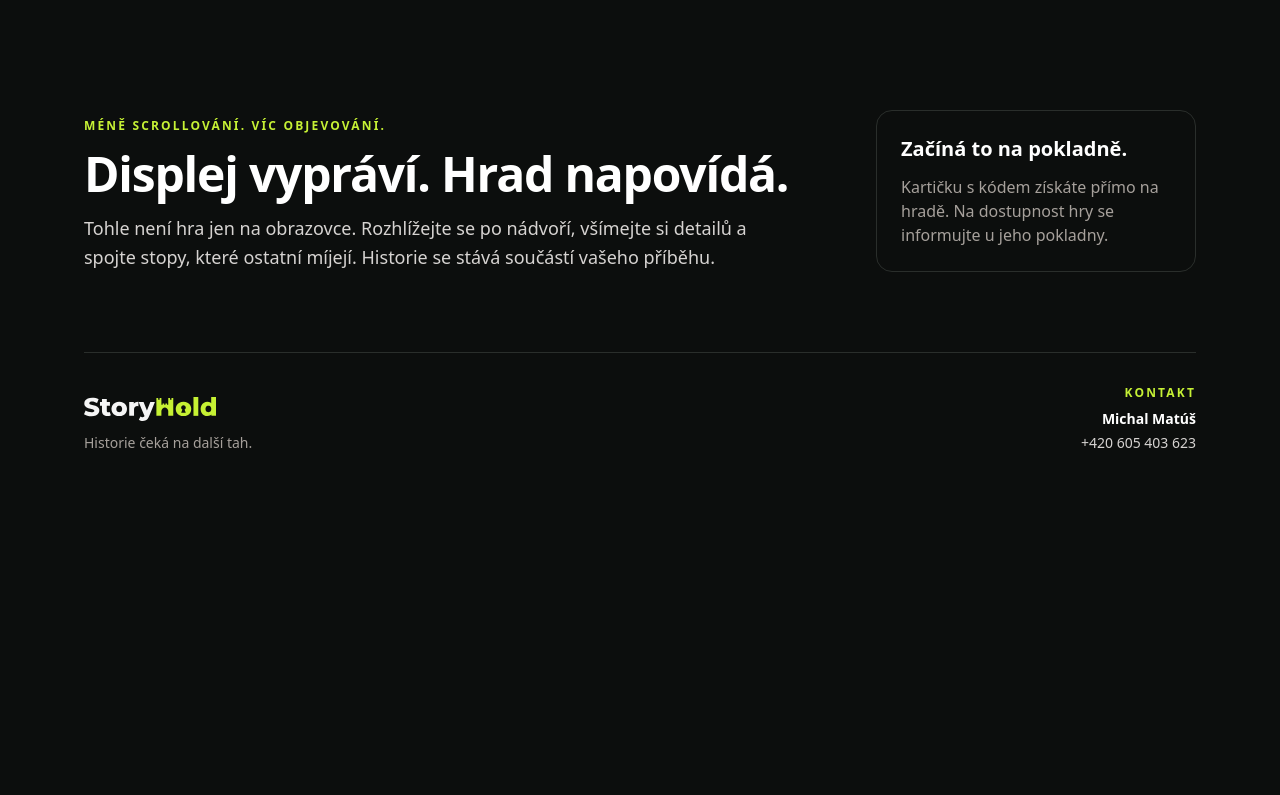
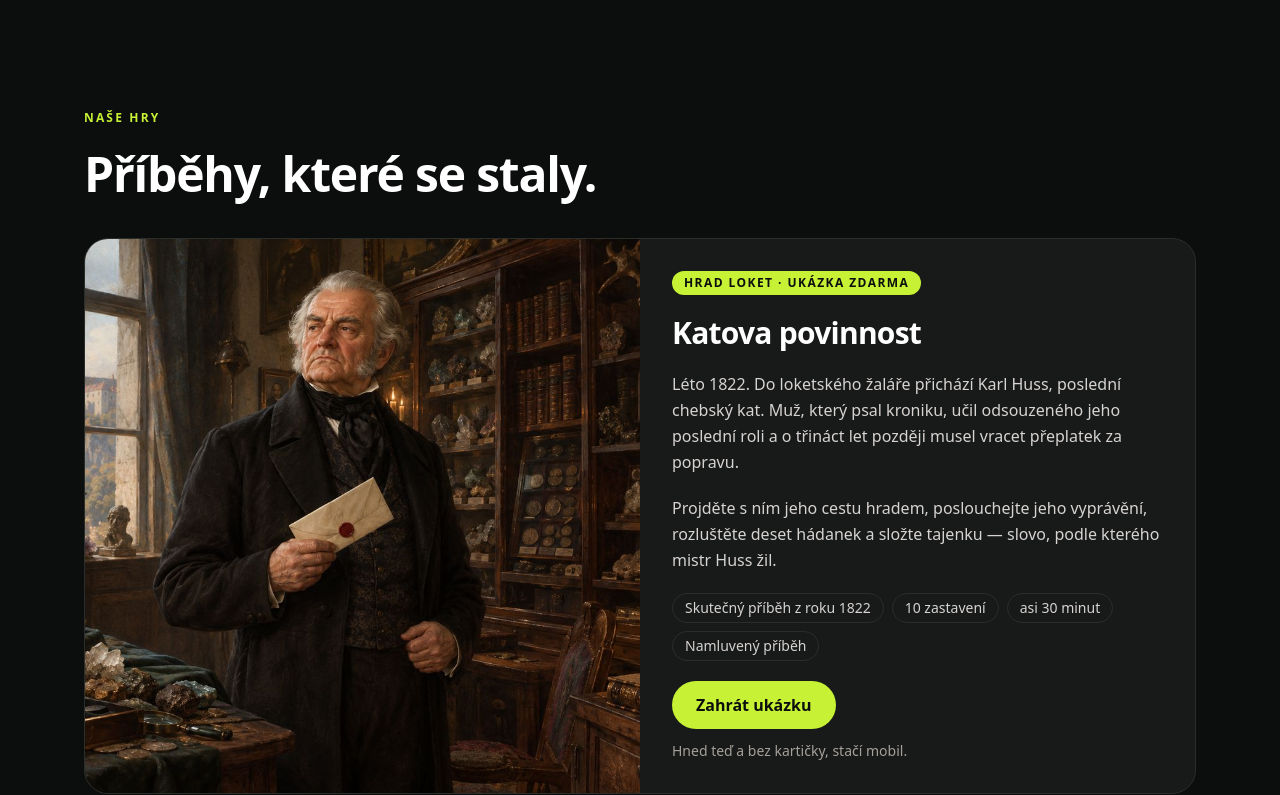
Before and after one commit to BigMcz/zazitkove_hry, a React (Vite) app in the folder frontend/: page / in a window 1280 px wide. Shown: the part 1371-2166 px from the top of the page. Before the commit the page ends 1856 px from the top, so only its background shows below. Built offline with nearby package versions, Linux system fonts and the light colour scheme.

Commit message:
Add an Our games section with the Loket demo game to the landing page

```diff
--- a/frontend/src/pages/HomePage.tsx
+++ b/frontend/src/pages/HomePage.tsx
@@ -11,7 +11,7 @@ import type { StartLocationState } from './StartPage.tsx'
 
 /**
  * Landing page of StoryHold (design in docs/image.png):
- * hero, entering the code from the card, three steps and how it works on site.
+ * hero, entering the code from the card, three steps, our games and how it works on site.
  */
 export default function HomePage() {
   const location = useLocation()
@@ -31,6 +31,7 @@ export default function HomePage() {
           <Hero />
           <CodeEntry message={message} />
           <Steps />
+          <OurGames />
           <OnSite />
         </main>
         <SiteFooter />
@@ -124,29 +125,24 @@ function PhonePreview() {
   )
 }
 
-/** Entering the code from the card (a QR code on the card opens /?kod=ABCD-2345 with the code filled in). */
-function CodeEntry({ message }: { message?: string }) {
-  const { token, setToken } = useSessionToken()
+/**
+ * Uses an access code: a new code opens the game intro, a code already in use (e.g. on another phone)
+ * continues that game.
+ */
+function useEnterCode() {
+  const { setToken } = useSessionToken()
   const navigate = useNavigate()
-  const [searchParams] = useSearchParams()
-  const [code, setCode] = useState(() => formatAccessCode(searchParams.get('kod') ?? '', ''))
   const checkCode = useMutation({ mutationFn: api.checkCode })
   const startSession = useStartSession()
 
-  function handleSubmit(event: FormEvent) {
-    event.preventDefault()
-    const typed = code.trim()
-    if (typed === '') {
-      return
-    }
-    checkCode.mutate(typed, {
+  function enterCode(code: string) {
+    checkCode.mutate(code, {
       onSuccess: (check) => {
         if (!check.resumesGame) {
           const state: StartLocationState = { check }
           navigate('/start', { state })
           return
         }
-        // The code is already in use (e.g. on another phone): continue that game.
         startSession.mutate(
           { code: check.code, teamName: null },
           {
@@ -162,8 +158,27 @@ function CodeEntry({ message }: { message?: string }) {
     })
   }
 
-  const error = checkCode.error ?? startSession.error
-  const pending = checkCode.isPending || startSession.isPending
+  return {
+    enterCode,
+    error: checkCode.error ?? startSession.error,
+    pending: checkCode.isPending || startSession.isPending,
+  }
+}
+
+/** Entering the code from the card (a QR code on the card opens /?kod=ABCD-2345 with the code filled in). */
+function CodeEntry({ message }: { message?: string }) {
+  const { token } = useSessionToken()
+  const [searchParams] = useSearchParams()
+  const [code, setCode] = useState(() => formatAccessCode(searchParams.get('kod') ?? '', ''))
+  const { enterCode, error, pending } = useEnterCode()
+
+  function handleSubmit(event: FormEvent) {
+    event.preventDefault()
+    const typed = code.trim()
+    if (typed !== '') {
+      enterCode(typed)
+    }
+  }
 
   return (
     <section id="kod" className="grid gap-6 rounded-3xl border border-night-line bg-night-card p-6 md:grid-cols-2 md:p-8">
@@ -264,6 +279,66 @@ function Steps() {
           )
         })}
       </ol>
+    </section>
+  )
+}
+
+/** Development code of the demo game (seeded in the dev profile): never expires, every use starts a new game. */
+const DEMO_CODE = 'DEMO-KATA'
+
+const demoFacts = ['Skutečný příběh z roku 1822', '10 zastavení', 'asi 30 minut', 'Namluvený příběh']
+
+function OurGames() {
+  const { enterCode, error, pending } = useEnterCode()
+
+  return (
+    <section id="nase-hry" aria-labelledby="nase-hry-nadpis" className="flex scroll-mt-8 flex-col gap-6">
+      <Eyebrow>Naše hry</Eyebrow>
+      <h2 id="nase-hry-nadpis" className="text-4xl font-extrabold tracking-tight sm:text-5xl">
+        Příběhy, které se staly.
+      </h2>
+      <article className="mt-4 grid overflow-hidden rounded-3xl border border-night-line bg-night-card md:grid-cols-2">
+        <img
+          src="/images/demo/cover.jpg"
+          alt="Starý kat Karl Huss s úředním dopisem v zámeckém muzeu"
+          className="aspect-[4/3] size-full object-cover"
+        />
+        <div className="flex flex-col items-start gap-5 p-6 md:p-8">
+          <p className="rounded-full bg-lime px-3 py-1 text-xs font-bold tracking-[0.12em] text-night uppercase">
+            Hrad Loket · ukázka zdarma
+          </p>
+          <h3 className="text-3xl font-extrabold tracking-tight">Katova povinnost</h3>
+          <p className="leading-relaxed text-stone-300">
+            Léto 1822. Do loketského žaláře přichází Karl Huss, poslední chebský kat. Muž, který psal kroniku, učil
+            odsouzeného jeho poslední roli a o třináct let později musel vracet přeplatek za popravu.
+          </p>
+          <p className="leading-relaxed text-stone-300">
+            Projděte s ním jeho cestu hradem, poslouchejte jeho vyprávění, rozluštěte deset hádanek a složte tajenku —
+            slovo, podle kterého mistr Huss žil.
+          </p>
+          <ul aria-label="O hře" className="flex flex-wrap gap-2">
+            {demoFacts.map((fact) => (
+              <li key={fact} className="rounded-full border border-night-line px-3 py-1 text-sm text-stone-300">
+                {fact}
+              </li>
+            ))}
+          </ul>
+          <button
+            type="button"
+            onClick={() => enterCode(DEMO_CODE)}
+            disabled={pending}
+            className="min-h-12 rounded-full bg-lime px-6 font-bold text-night transition-colors hover:bg-lime-dark disabled:cursor-not-allowed disabled:opacity-40"
+          >
+            {pending ? 'Spouštím…' : 'Zahrát ukázku'}
+          </button>
+          <p className="-mt-2 text-sm text-stone-400">Hned teď a bez kartičky, stačí mobil.</p>
+          {error && (
+            <p role="alert" className="rounded-xl border-l-4 border-red-500 bg-night px-4 py-3 text-red-200">
+              {error.message}
+            </p>
+          )}
+        </div>
+      </article>
     </section>
   )
 }
```
Also changed, not shown: 2 other files (tests, documents, lock files or other folders).
